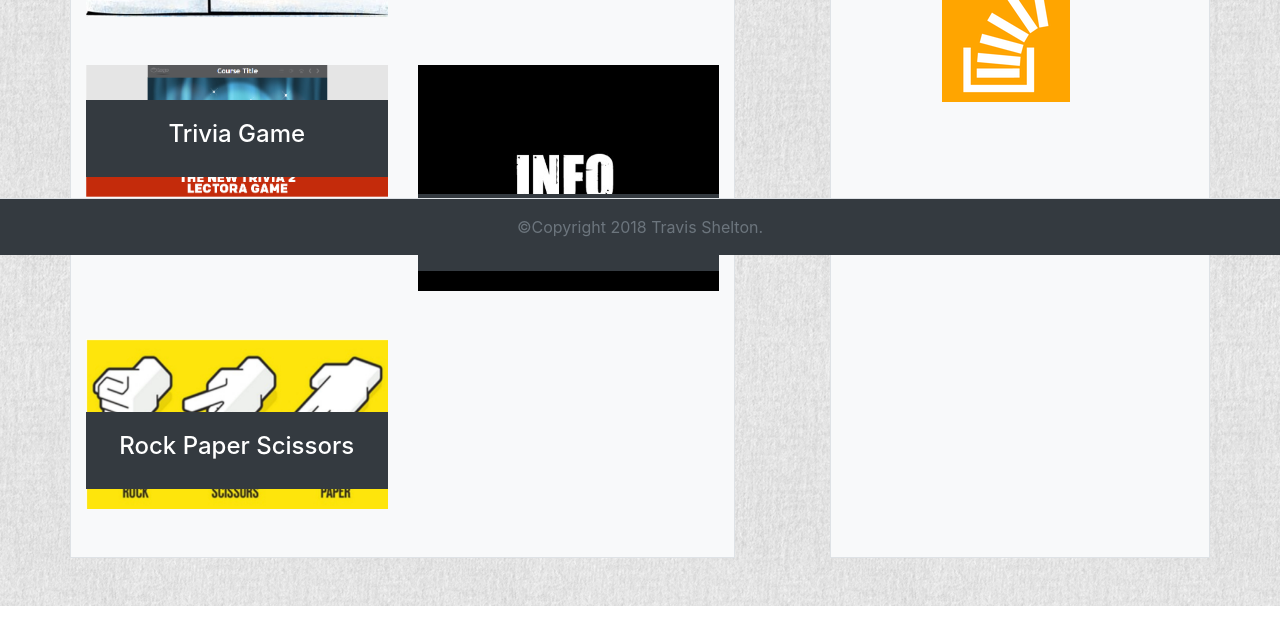
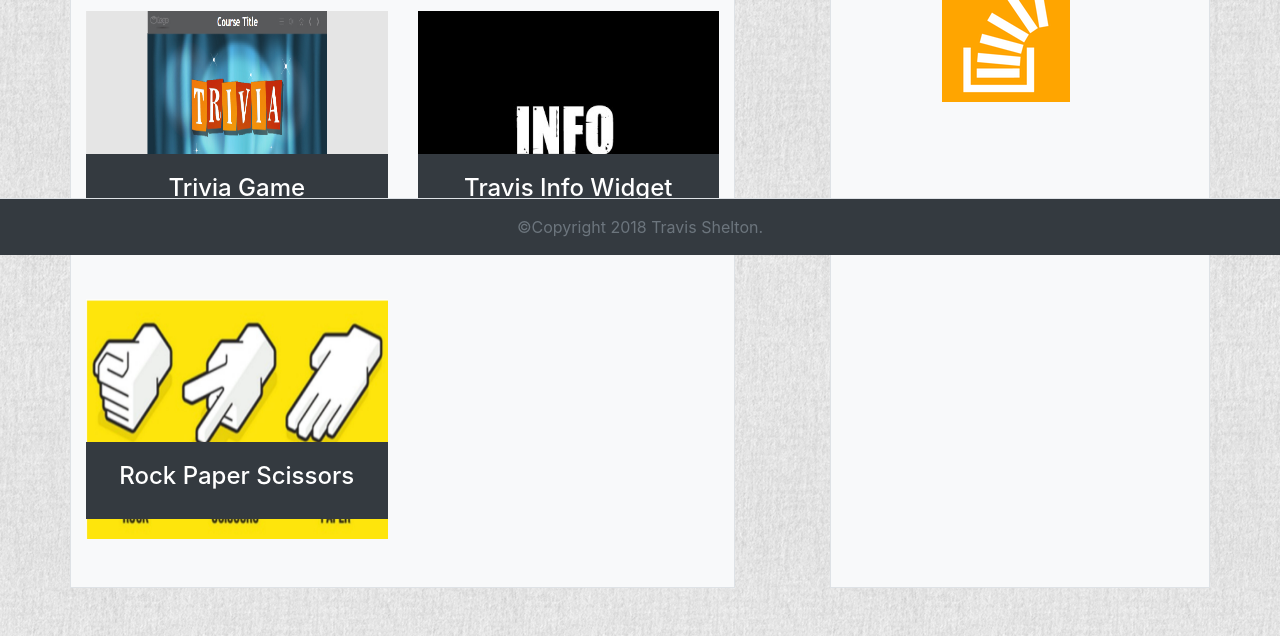
Before and after one commit to tshelton90/Bootstrap-Portfolio, a plain HTML site: page portfolio.html in a window 1280 px wide. Shown: the part 545-1181 px from the top of the page. Before the commit the page ends 1151 px from the top, so only its background shows below. Drawn offline with nearby package versions, Linux system fonts and the light colour scheme.

Commit message:
fixed images

```diff
--- a/assets/style.css
+++ b/assets/style.css
@@ -16,3 +16,9 @@
   width: 300px;
   max-width: 100%;
 }
+
+img {
+  max-width: 100%;
+  height: 240px;
+  max-height: 350px
+}
```
